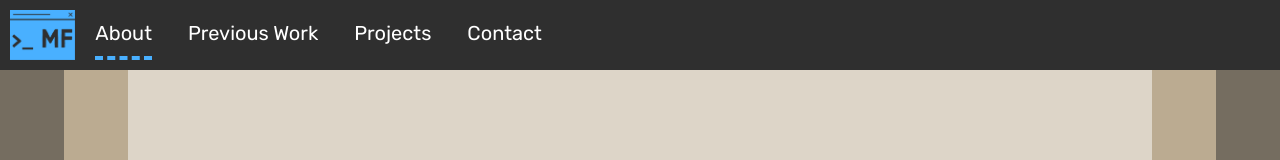
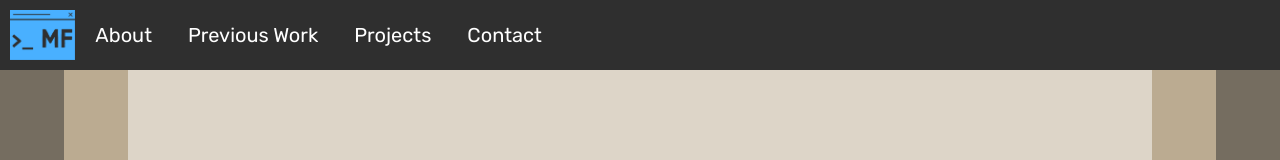
Before and after one commit to dwareb/MFultonPortfolio, a React (Create React App) app: page / in a window 1280 px wide. Shown: the top 160 px of the page. Built offline with nearby package versions, Linux system fonts and the light colour scheme.

Commit message:
Routing patch

```diff
--- a/src/components/Navbar.jsx
+++ b/src/components/Navbar.jsx
@@ -15,22 +15,22 @@ const Navbar = () => {
       <img src={icon} height="50" className="nav-logo" alt="Mike Fulton Logo" title="Logo"/>
       <ul className={(expand ? "active " : "") + "nav-menu navbar-nav mr-auto"}>
         <li className="list-item">
-          <NavLink className="nav-link" to="/" onClick={closeMenu}>
+          <NavLink className="nav-link" to="/MFultonPortfolio/" onClick={closeMenu}>
             About
           </NavLink>
         </li>
         <li className="list-item">
-          <NavLink className="nav-link" to="previouswork" onClick={closeMenu}>
+          <NavLink className="nav-link" to="/MFultonPortfolio/previouswork" onClick={closeMenu}>
             Previous Work
           </NavLink>
         </li>
         <li className="list-item">
-          <NavLink className="nav-link" to="projects" onClick={closeMenu}>
+          <NavLink className="nav-link" to="/MFultonPortfolio/projects" onClick={closeMenu}>
             Projects
           </NavLink>
         </li>
         <li className="list-item">
-          <NavLink className="nav-link" to="contact" onClick={closeMenu}>
+          <NavLink className="nav-link" to="/MFultonPortfolio/contact" onClick={closeMenu}>
             Contact
           </NavLink>
         </li>
```
